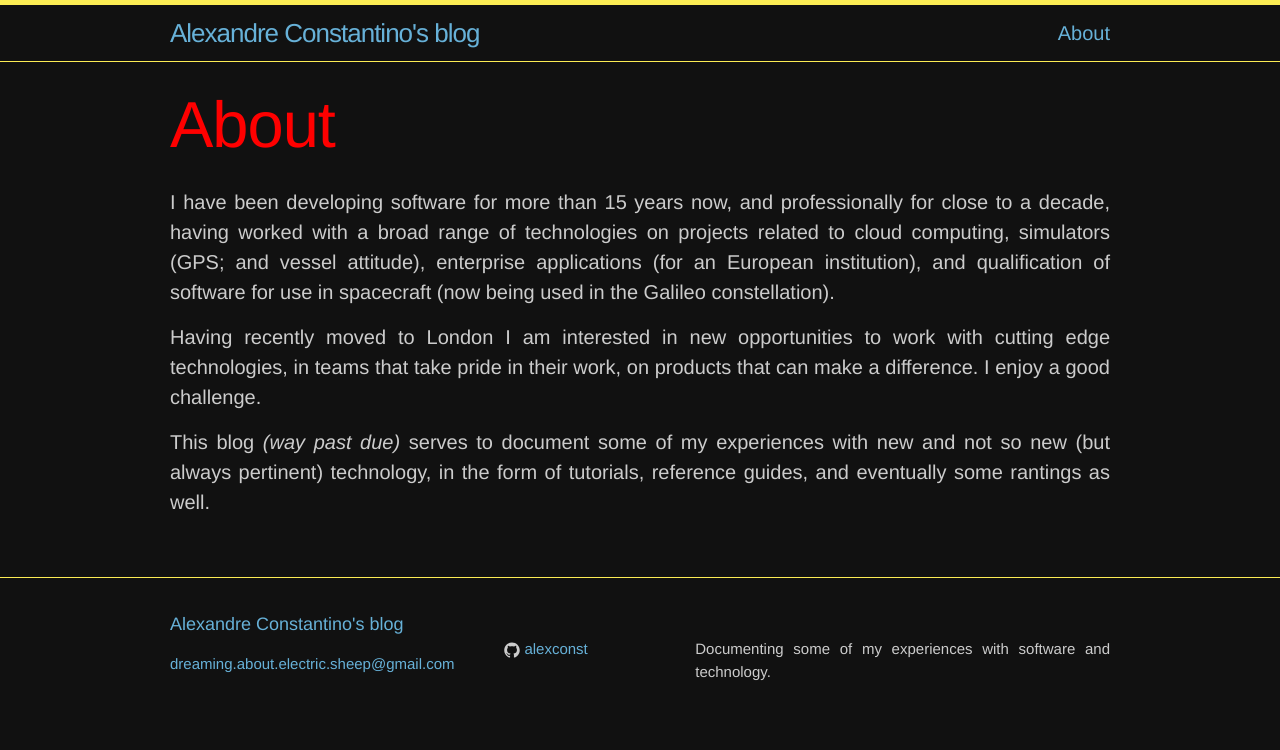
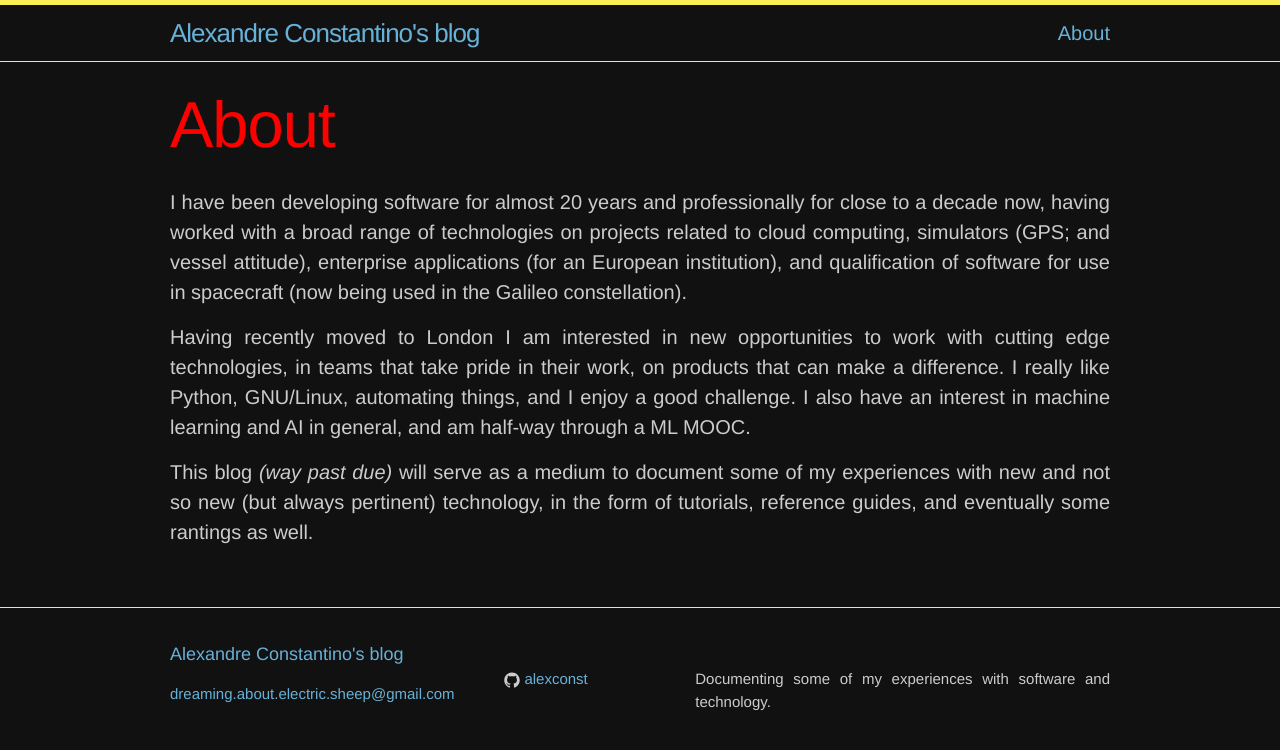
Before and after one commit to alexconst/alexconst.github.io, a Jekyll site: the page built from about.markdown, in a window 1280 px wide. Shown: the top 750 px of the page. Built offline with Jekyll 4.4.1, drawn with Linux system fonts in a browser that asks for light colours.

Commit message:
Update About

```diff
--- a/about.markdown
+++ b/about.markdown
@@ -4,8 +4,9 @@ title: About
 permalink: /about/
 ---
 
-I have been developing software for more than 15 years now, and professionally for close to a decade, having worked with a broad range of technologies on projects related to cloud computing, simulators (GPS; and vessel attitude), enterprise applications (for an European institution), and qualification of software for use in spacecraft (now being used in the Galileo constellation).
+I have been developing software for almost 20 years and professionally for close to a decade now, having worked with a broad range of technologies on projects related to cloud computing, simulators (GPS; and vessel attitude), enterprise applications (for an European institution), and qualification of software for use in spacecraft (now being used in the Galileo constellation).
 
-Having recently moved to London I am interested in new opportunities to work with cutting edge technologies, in teams that take pride in their work, on products that can make a difference. I enjoy a good challenge.
+Having recently moved to London I am interested in new opportunities to work with cutting edge technologies, in teams that take pride in their work, on products that can make a difference.
+I really like Python, GNU/Linux, automating things, and I enjoy a good challenge. I also have an interest in machine learning and AI in general, and am half-way through a ML MOOC.
 
-This blog *(way past due)* serves to document some of my experiences with new and not so new (but always pertinent) technology, in the form of tutorials, reference guides, and eventually some rantings as well.
+This blog *(way past due)* will serve as a medium to document some of my experiences with new and not so new (but always pertinent) technology, in the form of tutorials, reference guides, and eventually some rantings as well.
```
